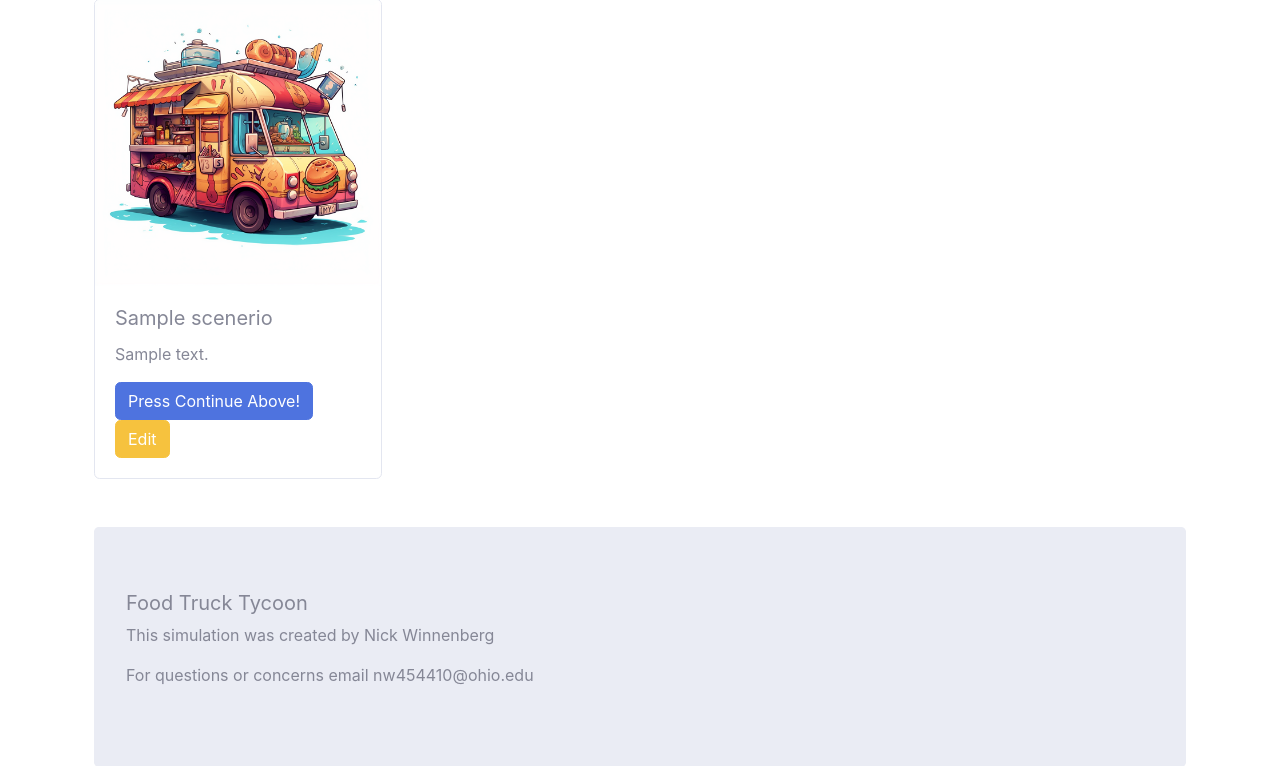
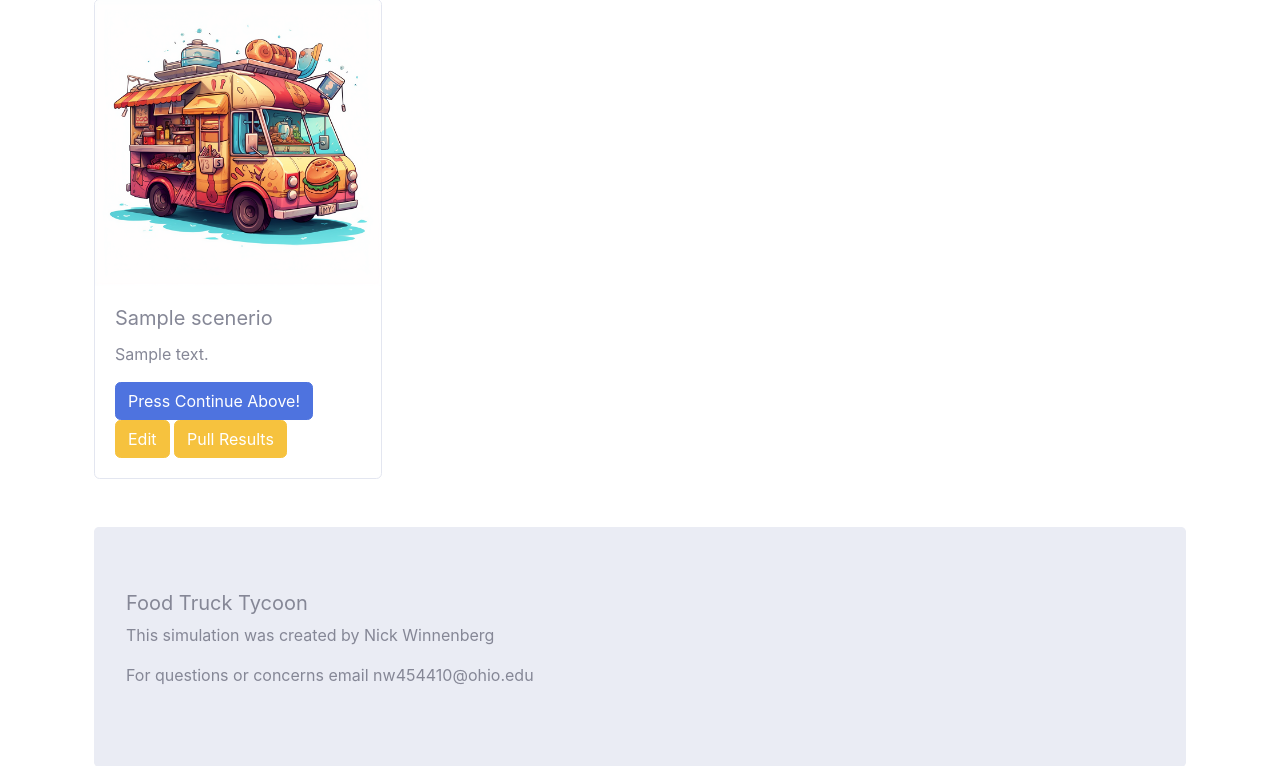
Before and after one commit to nick-winnenberg/businesssim, a Django app: page / in a window 1280 px wide. Shown: the part 1229-1995 px from the top of the page. Run offline with Django 4.2, Linux system fonts and the light colour scheme; a user stored in the database is signed in; tables that the repository leaves empty hold one stand-in row (values such as "Sample post"); some libraries are stand-ins or nearby versions.

Commit message:
added data export!! Lets GOOOO

```diff
--- a/game/templates/game/home.html
+++ b/game/templates/game/home.html
@@ -69,6 +69,7 @@
             {%endif%}
             {%if scenerio.gm == user%}
             <a href="{%url 'scenerio_maker' scenerio.pk%}" class="btn btn-warning">Edit</a>
+            <a href="{%url 'pull_results' scenerio.pk%}" class="btn btn-warning">Pull Results</a>
             {%endif%}
         </div>
     </div>
--- a/game/urls.py
+++ b/game/urls.py
@@ -39,4 +39,6 @@ urlpatterns = [
     path('the_end/<int:pk>', views.the_end, name='the_end'),
     path('scoreboard/<int:pk>', views.scoreboard, name='scoreboard'),
     path('payoff_loan/<int:pk>', views.payoff_loan, name='payoff_loan'),
+    path('pull_results/<int:pk>', views.pull_results, name='pull_results'),
+
 ]
--- a/game/views.py
+++ b/game/views.py
@@ -1,12 +1,12 @@
 from django.shortcuts import render
 from django.views.generic import ListView, CreateView, DetailView, DeleteView, UpdateView
-from django.http import HttpResponseRedirect
+from django.http import HttpResponseRedirect, HttpResponse
 from django.shortcuts import render, get_object_or_404, get_list_or_404, redirect
 from django.contrib.auth.decorators import login_required
 from django.urls import reverse, reverse_lazy
 from .forms import *
 from .models import *
-import random
+import random, csv
 
 def paymentCalc(principal,intrest,number_of_periods):
     principal = principal
@@ -1116,3 +1116,22 @@ def scoreboard(request, pk):
         'scenerio':scenerio,
         'reports':reports,
     })
+
+def pull_results(request, pk):
+    # Create the HttpResponse object with the appropriate CSV header.
+    response = HttpResponse(
+        content_type="text/csv",
+        headers={"Content-Disposition": 'attachment; filename="results.csv"'},
+    )
+
+    scenerio = get_object_or_404(Scenerio, id=pk)
+    businesses = Business.objects.filter(scenerio=scenerio)
+    reports = Report.objects.filter(scenerio=scenerio)
+
+    writer = csv.writer(response)
+    writer.writerow(["Name", "Final Score", "Market Awareness", "Decision Making", "Endurance", "Identity Development", "Player Gender","Formal Education", "Business Experince","Job Title","Industry","Total Sales","Total Revenue","Total Varriable Costs","Total Fixed Costs"])
+
+    for i in reports:
+        writer.writerow([i.business.foodTruckName, i.final_score, i.business.market_awareness, i.business.decision_making, i.business.endurance, i.business. identity_development, i.business.gender, i.business.yearsofBusinessEducationExperince,i.business.yearsProfessionalExperince,i.business.jobTitle,i.business.industry,i.total_sales,i.total_revenue,i.total_varriable_costs,i.total_fixed_costs])
+
+    return response
```
